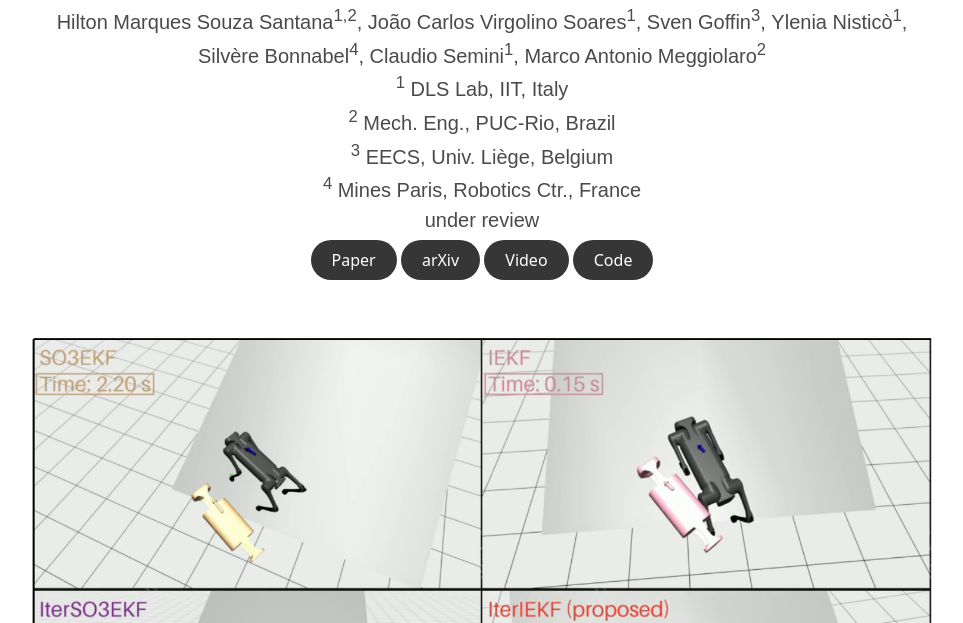
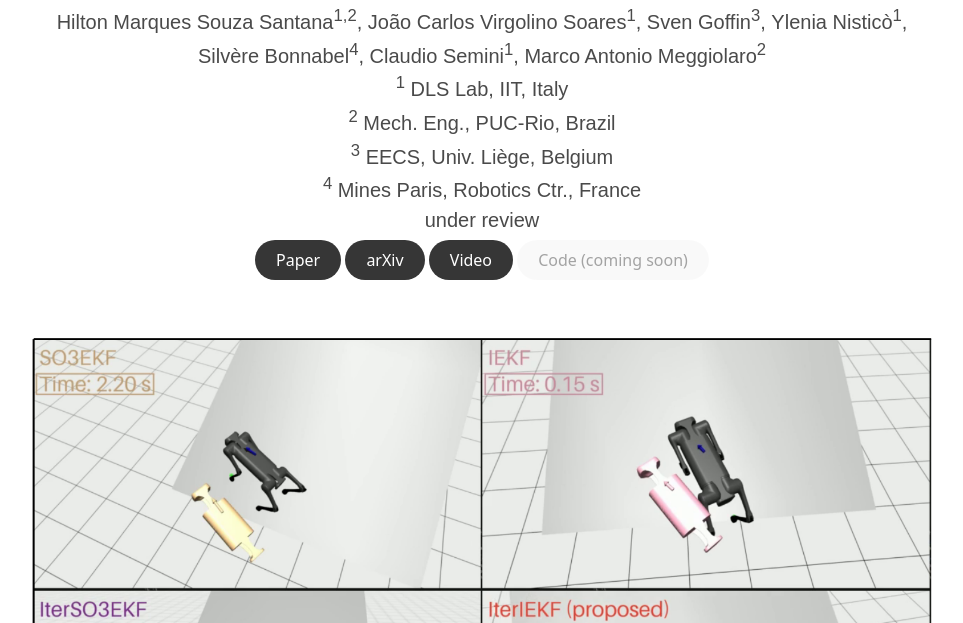
Before and after one commit to Hilton-Santana/Legged-IterIEKF, a plain HTML site: page docs/index.html in a window 1280 px wide. Shown: the part 177-800 px from the top of the page, without its empty margins (158-1121 px from the left). Drawn offline with nearby package versions, Linux system fonts and the light colour scheme.

Commit message:
Add small improvements

```diff
--- a/docs/index.html
+++ b/docs/index.html
@@ -50,7 +50,7 @@
 
           <div class="publication-links">
             <span class="link-block">
-              <a href=""
+              <a href="https://arxiv.org/pdf/2604.15449"
                  class="external-link button is-normal is-rounded is-dark">
                 <span>Paper</span>
               </a>
@@ -71,11 +71,11 @@
             </span>
 
             <span class="link-block">
-              <a href=""
-                 class="external-link button is-normal is-rounded is-dark">
-                <span>Code</span>
+             <a class="button is-normal is-rounded is-light" disabled>
+                <span>Code (coming soon)</span>
               </a>
             </span>
+
           </div>
 
         </div>
```
